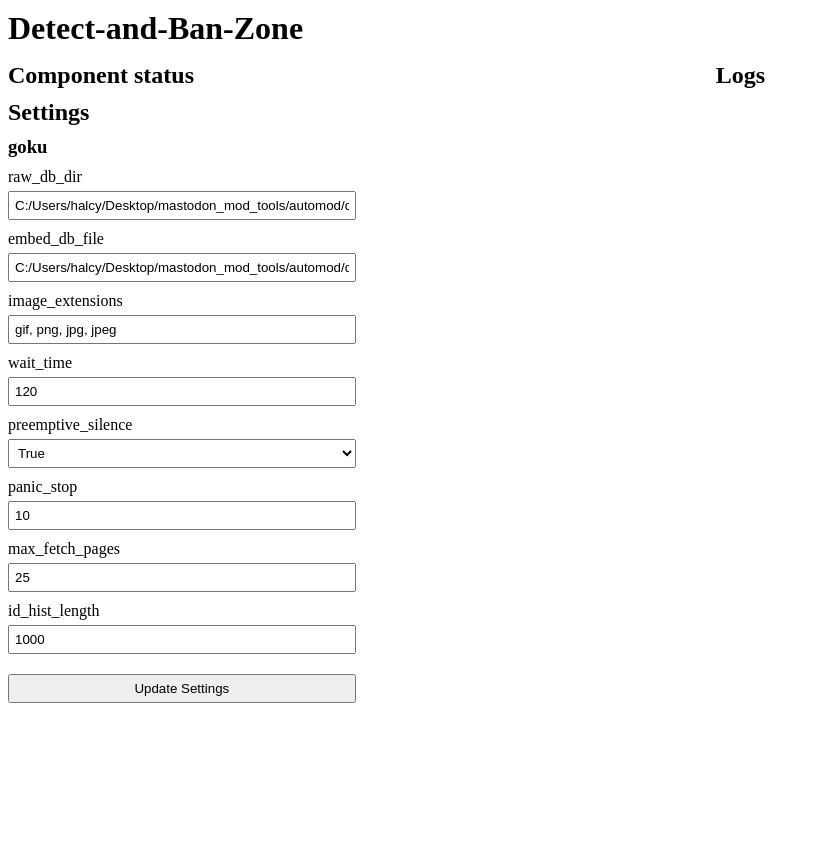
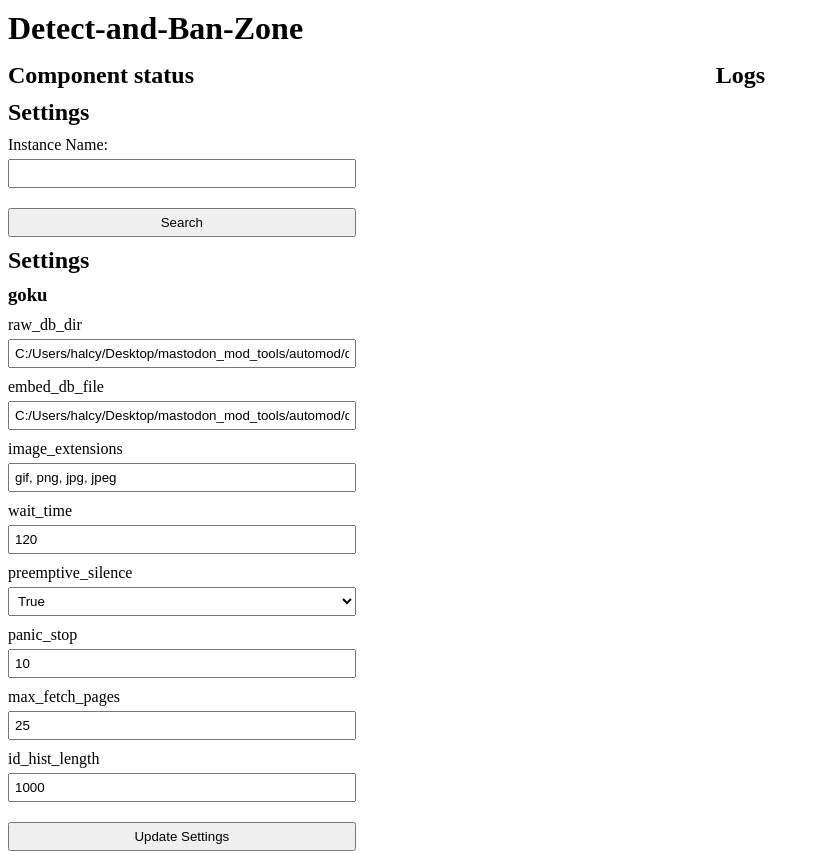
Before and after one commit to halcy/mastodon_mod_tools, a Flask app: page / in a window 1280 px wide. Shown: the whole page, without its empty margins (0-820 px from the left). Before the commit the page ends 703 px from the top, so only its background shows below. Run offline with Flask 3, Linux system fonts and the light colour scheme; a user stored in the database is signed in; parts of the project's set-up code (start-up, migrations or seed data) failed here and were passed over; some libraries are stand-ins or nearby versions.

Commit message:
add instance info search

```diff
--- a/app.py
+++ b/app.py
@@ -2,8 +2,8 @@
 import os
 from datetime import datetime
 
-from flask import Flask, request, jsonify, render_template, redirect, url_for
-from flask_login import LoginManager, UserMixin, login_user, login_required, current_user, logout_user
+from flask import Flask, request, jsonify, render_template, redirect, url_for, flash
+from flask_login import LoginManager, UserMixin, login_user, login_required, logout_user
 
 from automod.automod import Goku
 from instancedb.instancedb import Piccolo
@@ -22,7 +22,7 @@ CLIENT_CRED_FILE = "mastomod_client_cred_admin_danger.secret"
 component_manager = ComponentManager()
 component_manager.register_component("logging", Logging())
 component_manager.register_component("settings", SettingsManager(CONFIG_FILE, component_manager))
-component_manager.register_component("instance_db", Piccolo(component_manager))
+component_manager.register_component("piccolo", Piccolo(component_manager))
 component_manager.register_component("goku", Goku(component_manager), True)
 
 # Set up flask
@@ -177,6 +177,9 @@ def get_logs():
 @app.route('/settings', methods=['GET'])
 @login_required
 def get_settings():
+    """
+    Returns settings, as an edit form
+    """
     settings_manager = component_manager.get_component("settings")
     if settings_manager:
         return render_template('settings.html', settings=settings_manager.get_config())
@@ -186,6 +189,9 @@ def get_settings():
 @app.route('/settings', methods=['POST'])
 @login_required
 def update_settings():
+    """
+    Updates settings
+    """
     settings_manager = component_manager.get_component("settings")
     if settings_manager:
         for setting, value in request.json.items():
@@ -208,9 +214,51 @@ def update_settings():
     else:
         return jsonify({"error": "No settings manager component found"}), 404
 
+@app.route('/instance_info', methods=['GET', 'POST'])
+@login_required
+def instance_info():
+    """
+    Returns info for a given instance
+    """
+    piccolo = component_manager.get_component("piccolo")
+    if request.method == 'POST':
+        instance_name = request.form.get('instance_name')
+        instance_url, last_updated, instance_info = piccolo.get_nodeinfo(instance_name)
+        if instance_info is not None:
+            last_updated = datetime.fromtimestamp(last_updated).strftime('%Y-%m-%d %H:%M:%S')
+
+            # Ensure all required attributes are present in instance_info
+            if 'software' not in instance_info:
+                instance_info['software'] = {}
+            if 'usage' not in instance_info:
+                instance_info['usage'] = {}
+            if 'users' not in instance_info['usage']:
+                instance_info['usage']['users'] = {}
+
+            return render_template('instance_search.html', instance_url=instance_url, last_updated=last_updated, instance_info=instance_info)
+        else:
+            flash('No information found for this instance', 'error')
+            return render_template('instance_search.html')
+    else:
+        return render_template('instance_search.html')
+
+@app.route('/autocomplete_instance')
+@login_required
+def autocomplete_instance():
+    """
+    Instance autocompleter
+    """
+    piccolo = component_manager.get_component("piccolo")
+    name = request.args.get('name', '')
+    instances = piccolo.search_instance(name)
+    return jsonify(instances)
+
 @app.route('/')
 @login_required
 def home():
+    """
+    Root route, as it were
+    """
     return render_template('index.html', components=component_manager.get_components_with_bg_processing())
 
 if __name__ == "__main__":
--- a/automod/automod.py
+++ b/automod/automod.py
@@ -307,7 +307,7 @@ class Goku:
                             self._stop_request.set()
 
                         # If desired: Silence user immediately and leave it for mod to unsilence if false positive
-                        if self.component_manager.get_component("settings").get_config("goku")["preemptive_silence"] and not self.component_manager.get_component("instance_db").is_closed_regs_instance(report_dict.acct.split("@")[-1]):
+                        if self.component_manager.get_component("settings").get_config("goku")["preemptive_silence"] and not self.component_manager.get_component("piccolo").is_closed_regs_instance(report_dict.acct.split("@")[-1]):
                             self.component_manager.get_component("mastodon").admin_account_moderate(report_dict, action="silence", report = report)
                             self.component_manager.get_component("mastodon").admin_report_reopen(report)
 
--- a/templates/index.html
+++ b/templates/index.html
@@ -47,6 +47,8 @@
             <div id="{{component_name}}" hx-get="/state/{{component_name}}" hx-trigger="load delay:1s" hx-swap="outerHTML"></div>
         {% endfor %}
         <h2>Settings</h2>
+        {% include "instance_search.html" %}
+        <h2>Settings</h2>
         <div id="settings" hx-get="/settings" hx-trigger="load" hx-swap="outerHTML"></div>
     </div>
     <div id="logs" hx-get="/logs" hx-trigger="load delay:1s" hx-swap="outerHTML"></div>
--- /dev/null
+++ b/templates/instance_info.html
@@ -0,0 +1,13 @@
+{% if instance_info %}
+<h3>Instance Information for {{ instance_url }}</h3>
+<p>Last Updated: {{ last_updated }}</p>
+<ul>
+    <li><strong>Name:</strong> {{ instance_info.software.name|default("Unknown") }}</li>
+    <li><strong>Version:</strong> {{ instance_info.software.version|default("Unknown") }}</li>
+    <li><strong>Total Users:</strong> {{ instance_info.usage.users.total|default("Unknown") }}</li>
+    <li><strong>Active Users (Last Month):</strong> {{ instance_info.usage.users.activeMonth|default("Unknown") }}</li>
+    <li><strong>Local Posts:</strong> {{ instance_info.usage.localPosts|default("Unknown") }}</li>
+    <li><strong>Open Registrations:</strong> {{ instance_info.openRegistrations|default("Unknown") }}</li>
+    <!-- add more fields as needed -->
+</ul>
+{% endif %}
--- /dev/null
+++ b/templates/instance_search.html
@@ -0,0 +1,29 @@
+
+<form id="instance-search-form" hx-post="/instance_info" hx-swap="outerHTML">
+    <label for="instance_name">Instance Name:</label>
+    <input id="instance_name" name="instance_name" type="text" list="instance_names">
+    <datalist id="instance_names">
+        <!-- This will be populated with JavaScript -->
+    </datalist>
+    <input type="submit" value="Search">
+
+    <script>
+    document.getElementById('instance-search-form').addEventListener('input', (event) => {
+        if (event.target.id === 'instance_name') {
+            fetch('/autocomplete_instance?name=' + event.target.value)
+                .then(response => response.json())
+                .then(data => {
+                    const datalist = document.getElementById('instance_names');
+                    datalist.innerHTML = '';
+                    data.forEach(name => {
+                        const option = document.createElement('option');
+                        option.value = name;
+                        datalist.appendChild(option);
+                    });
+                });
+        }
+    });
+    </script>
+
+    {% include "instance_info.html" %}
+</form>
```
Also changed, not shown: instancedb/instancedb.py (+9 -2 lines).
